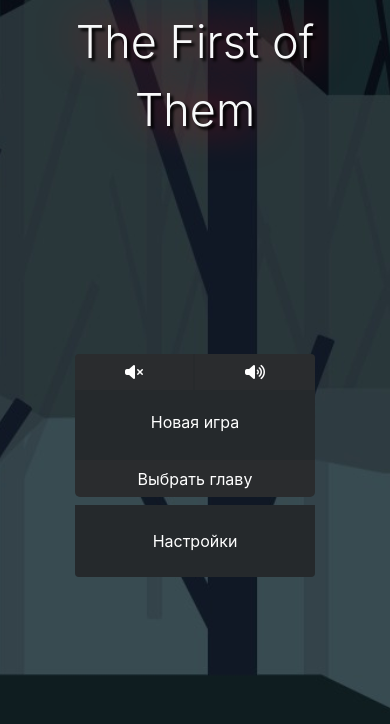
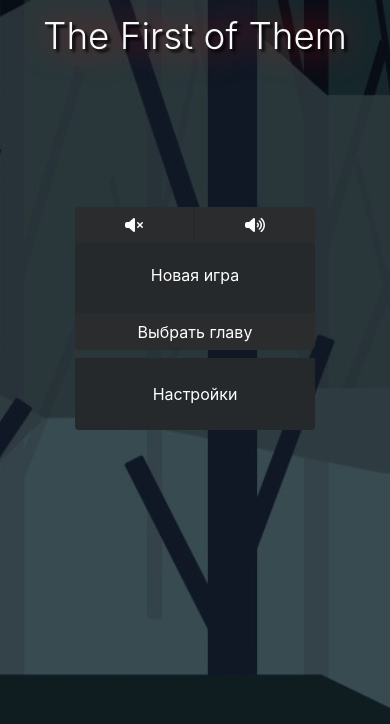
Before and after one commit to viirtualp1/The-First-of-Them, a plain HTML site: page The First of Them (Chapter 1+Chapter 2)/menu.html in a window 390 px wide. Shown: the top 724 px of the page. Drawn offline with nearby package versions, Linux system fonts and the light colour scheme; some packages are replaced by stand-ins of ours; a script that the page names is missing.

Commit message:
Source code

```diff
--- a/The First of Them (Chapter 1+Chapter 2)/chapter2/css/menu.css
+++ b/The First of Them (Chapter 1+Chapter 2)/chapter2/css/menu.css
@@ -24,7 +24,7 @@ body {
 }
 
 #title {
-    font-size: 45px;
+    font-size: 2.5em;
     text-shadow: 3px 3px 3px black, 0 0 1em red; /* Параметры тени */
 }
 
@@ -155,3 +155,19 @@ body {
 #switch-music {
     background: rgb(39, 42, 44);
 }
+
+@media screen and (max-height: 600px) {
+    #buttons-menu {
+        margin-top: 20vh;
+    }
+}
+
+@media screen and (max-width: 400px) {
+    #title {
+        font-size: 2.3em;
+    }
+
+    #buttons-menu {
+        margin-top: 17vh;
+    }
+}
```
